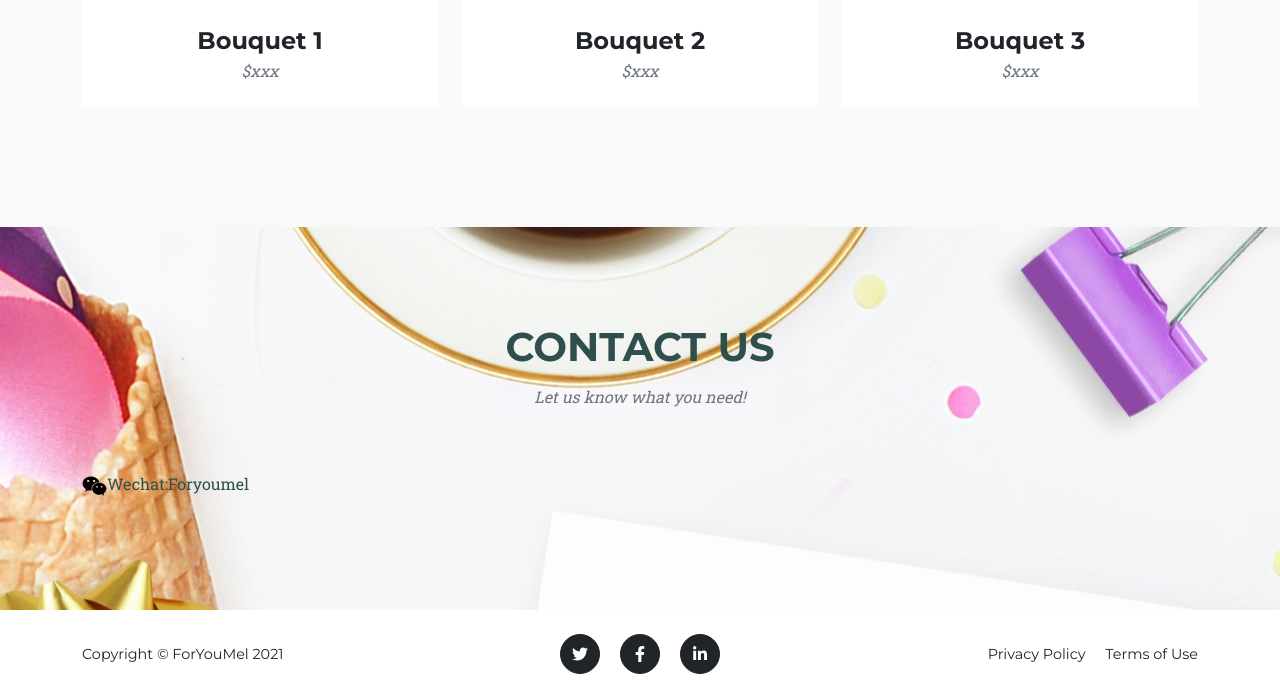
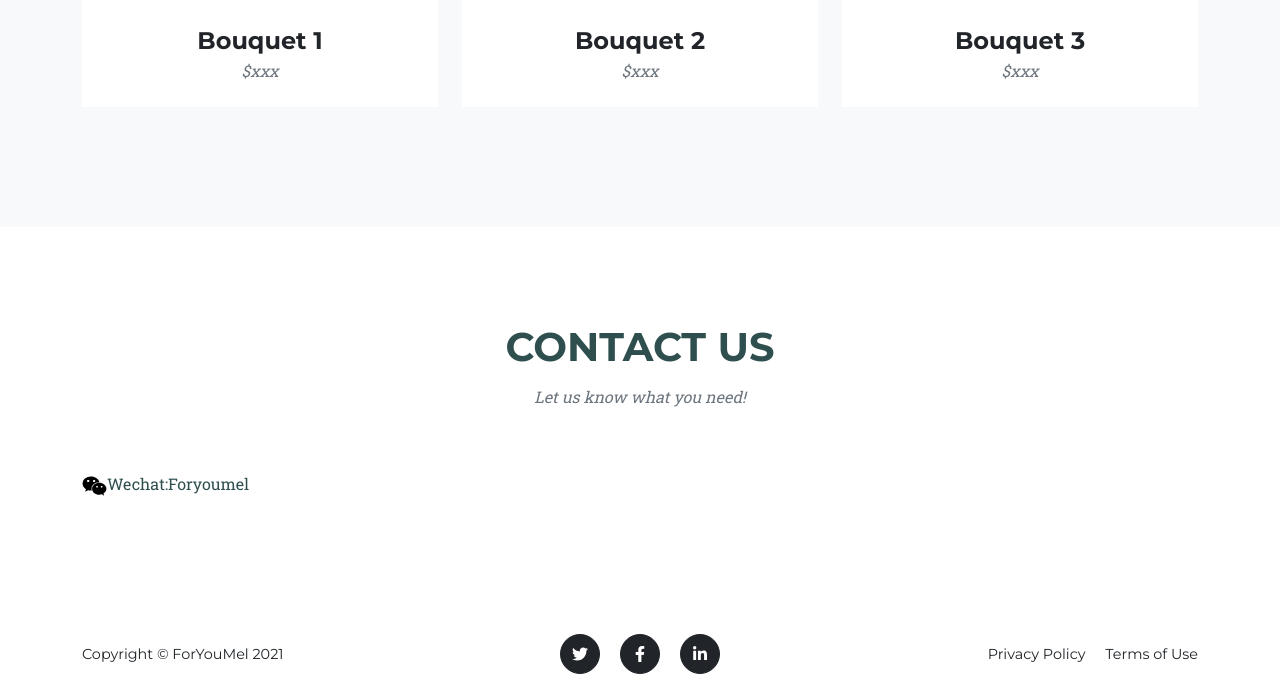
Before and after one commit to RingoHanabi/ForyouMel, a Django app: page / in a window 1280 px wide. Shown: the part 1898-2596 px from the top of the page. Run offline with Django 3.2, Linux system fonts and the light colour scheme; some libraries are stand-ins or nearby versions.

Commit message:
no message

```diff
--- a/homepage/templates/homepage.html
+++ b/homepage/templates/homepage.html
@@ -150,7 +150,8 @@
         </div>
     </section>
     <!-- Contact-->
-    <section class="page-section" id="contact" style="background-image: url('{% static "img/homepage/footer.jpg" %}')">
+{#    <section class="page-section" id="contact" style="background-image: url('{% static "img/homepage/footer.jpg" %}')">#}
+    <section class="page-section" id="contact" style="background-color: white">
         <div class="container">
             <div class="text-center">
                 <h2 class="section-heading text-uppercase" style="color: darkslategrey">Contact Us</h2>
```
